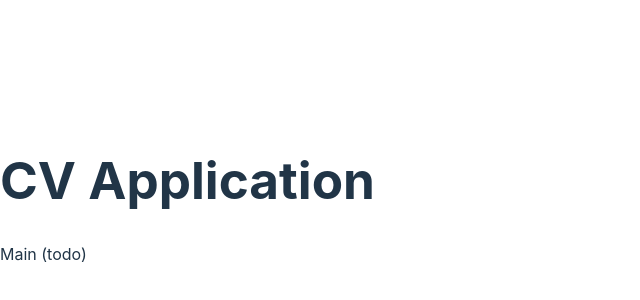
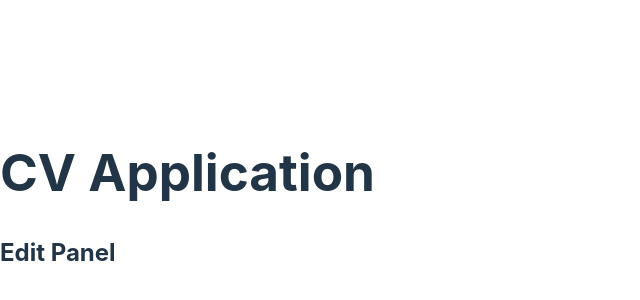
Before and after one commit to frarosset/cv-application, a React (Vite) app: page / in a window 1280 px wide. Shown: the part 200-500 px from the top of the page, without its empty margins (0-640 px from the left). Built offline with nearby package versions, Linux system fonts and the light colour scheme.

Commit message:
feat(EditPanel): initialize EditPanel component
The component currently just show an h2 heading wrapped into a div.

The component is set in the Main component.

```diff
--- /dev/null
+++ b/src/components/EditPanel.jsx
@@ -0,0 +1,9 @@
+function EditPanel() {
+  return (
+    <div className="edit-panel">
+      <h2>Edit Panel</h2>
+    </div>
+  );
+}
+
+export default EditPanel;
--- a/src/components/Main.jsx
+++ b/src/components/Main.jsx
@@ -1,7 +1,9 @@
+import EditPanel from "./EditPanel.jsx";
+
 function Main() {
   return (
     <main>
-      <p>Main (todo)</p>
+      <EditPanel />
     </main>
   );
 }
```
